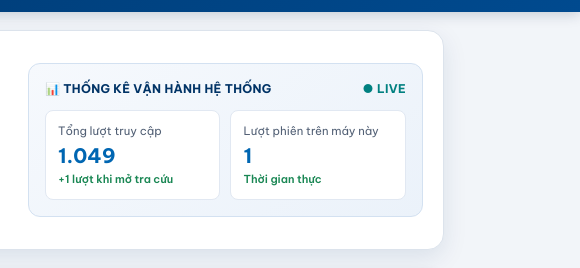
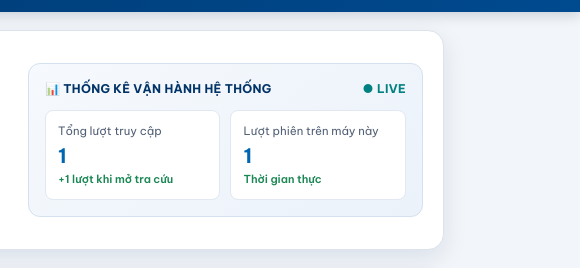
Before and after one commit to baocaodieuduongbvubhn-sketch/chan-doan-dieu-duong, a plain HTML site: page index.html in a window 1280 px wide. Shown: the part 64-332 px from the top of the page, 700-1280 px from the left. Drawn offline with Linux system fonts and the light colour scheme.

Commit message:
Update index.html

```diff
--- a/index.html
+++ b/index.html
@@ -614,7 +614,7 @@
         <div class="stats-grid">
           <div class="stat-box">
             <div class="stat-label">Tổng lượt truy cập</div>
-            <div class="stat-value" id="totalCountDisplay">1,048</div>
+            <div class="stat-value" id="totalCountDisplay">0</div>
             <div class="stat-sub">+1 lượt khi mở tra cứu</div>
           </div>
           <div class="stat-box">
@@ -725,7 +725,7 @@
 
   <script>
     const NOTEBOOK_URL = "https://notebook.google.com/notebook/0a3d16f6-02b0-425e-a095-39c408fa6439";
-    const BASE_GLOBAL_COUNT = 1048;
+    const BASE_GLOBAL_COUNT = 0;
 
     function initCounters() {
       let localVisits = parseInt(localStorage.getItem('bvub_dd_local_visits') || '0', 10) + 1;
```
